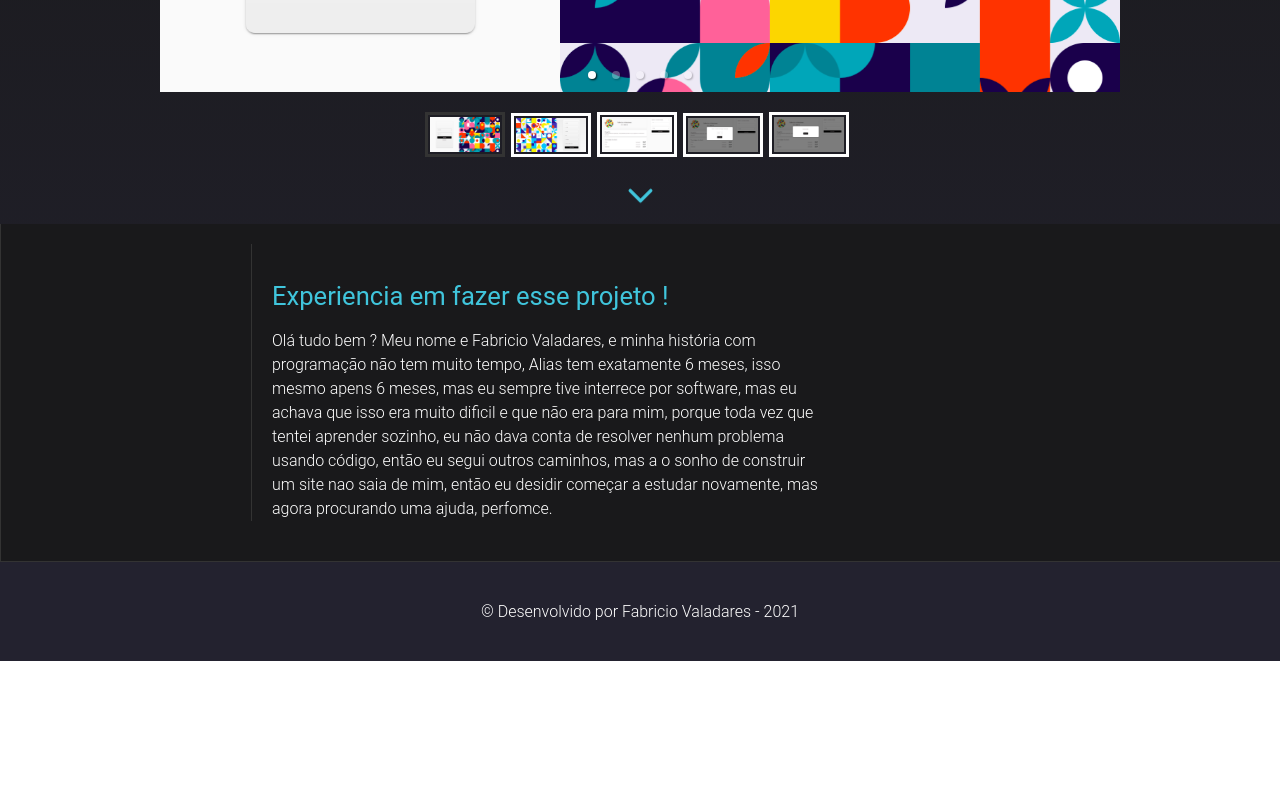
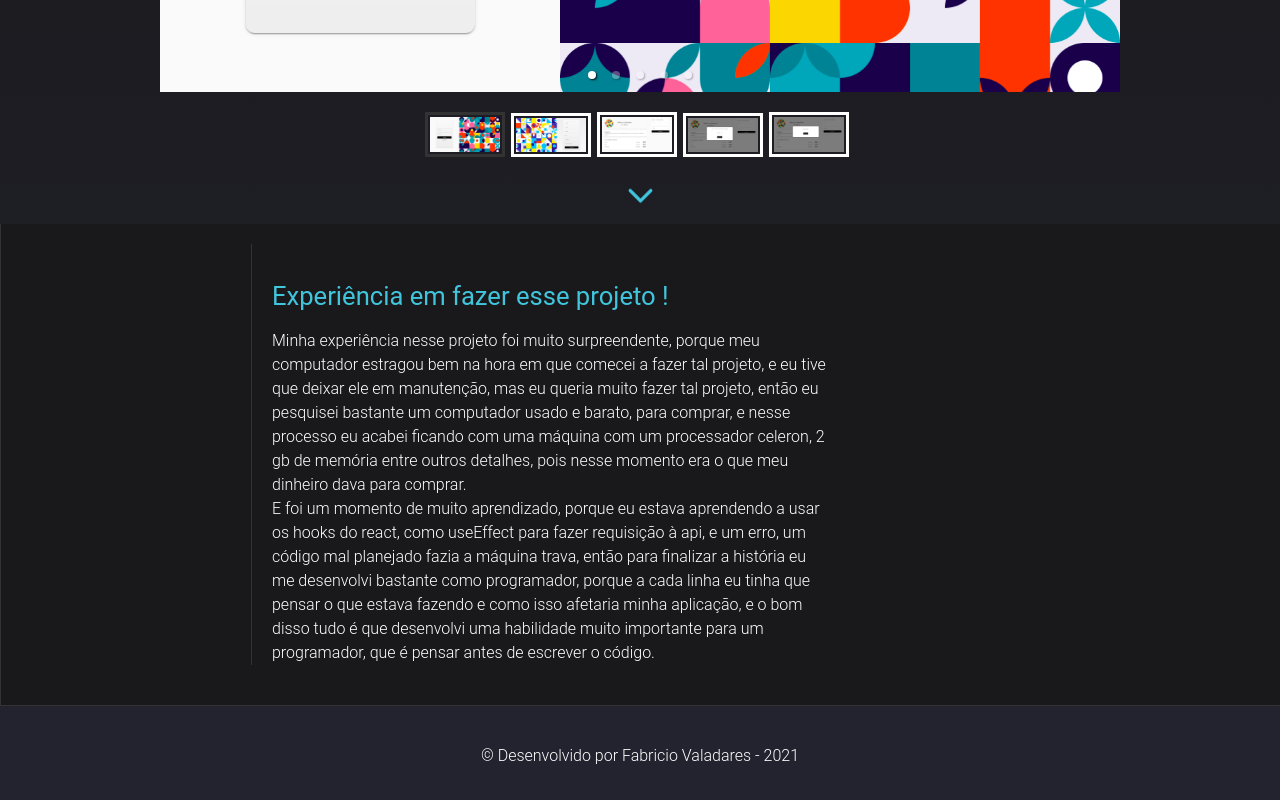
Before and after one commit to Fabricio-valadares/portfolio, a React (Create React App) app: page /kenziehub in a window 1280 px wide. Shown: the part 488-1288 px from the top of the page. Before the commit the page ends 1149 px from the top, so only its background shows below. Built offline with nearby package versions, Linux system fonts and the light colour scheme; a web font is replaced by a local one.

Commit message:
feature: animate in open page home

```diff
--- a/package.json
+++ b/package.json
@@ -8,6 +8,7 @@
     "@testing-library/jest-dom": "^5.11.4",
     "@testing-library/react": "^11.1.0",
     "@testing-library/user-event": "^12.1.10",
+    "framer-motion": "^4.0.3",
     "react": "^17.0.2",
     "react-dom": "^17.0.2",
     "react-icons": "^4.2.0",
--- a/src/components/Aviso/index.jsx
+++ b/src/components/Aviso/index.jsx
@@ -1,16 +1,23 @@
 import { Container, Dow, Animation, Text } from "./styled";
+import { motion } from "framer-motion";
 
 const Aviso = () => {
   return (
+    <motion.div
+      initial={{ translateY: "-100%" }}
+      animate={{ translateY: "0%" }}
+      transition={{ duration: 1 }}
+    >
       <Container>
         <Text style={{ fontWeight: 300, fontVariant: "petite-caps" }}>
-        Mas antes de mostrar alguns projetos que já desenvolvi, quero contar um
-        pouco de como cheguei até aqui !
+          Mas antes de mostrar alguns projetos que já desenvolvi, quero contar
+          um pouco de como cheguei até aqui !
         </Text>
         <Animation>
           <Dow />
         </Animation>
       </Container>
+    </motion.div>
   );
 };
 
--- a/src/components/Header/index.jsx
+++ b/src/components/Header/index.jsx
@@ -11,11 +11,17 @@ import { useHistory } from "react-router-dom";
 import { FiMessageCircle } from "react-icons/fi";
 import CustomizedMenus from "../MenuMobile";
 import SpringModal from "../ModalContact";
+import { motion } from "framer-motion";
 
 const Header = () => {
   const history = useHistory();
 
   return (
+    <motion.div
+      initial={{ translateY: "-100%" }}
+      animate={{ translateY: "0%" }}
+      transition={{ duration: 1 }}
+    >
       <Container>
         <Logo onClick={() => history.push("/")}>F.</Logo>
         <Menu />
@@ -45,6 +51,7 @@ const Header = () => {
         </DivButtonTwo>
         <CustomizedMenus />
       </Container>
+    </motion.div>
   );
 };
 
--- a/src/components/Historia/index.jsx
+++ b/src/components/Historia/index.jsx
@@ -11,6 +11,7 @@ const Historia = () => {
             alt="image-random"
           />
         </DivImage>
+
         <DivText>
           <div
             style={{ margin: "20px 0", fontSize: "1.6rem", color: "#40c5dc" }}
@@ -35,7 +36,7 @@ const Historia = () => {
             <br /> <br /> Meus planos para daqui 5 anos, que seria 2024 e me
             tornar um programador sênior, está liderando uma equipe de
             desenvolvimento e trabalhando com um produto revolucionário, não
-            precisar se um instagram ou uber, mas que seja um produto que faça
+            precisar se um ifood ou uber, mas que seja um produto que faça
             diferença na vida das pessoas.
           </Text>
         </DivText>
--- a/src/components/Sobre/index.jsx
+++ b/src/components/Sobre/index.jsx
@@ -11,10 +11,16 @@ import {
   DivContent,
   DivButton,
 } from "./styled";
+import { motion } from "framer-motion";
 
 const Sobre = () => {
   return (
     <Container>
+      <motion.div
+        initial={{ translateX: "-100%" }}
+        animate={{ translateX: "0%" }}
+        transition={{ duration: 1 }}
+      >
         <DivText>
           <DivContent>
             <Title>Desenvolvedor Front-End</Title>
@@ -36,9 +42,16 @@ const Sobre = () => {
             </DivButton>
           </DivContent>
         </DivText>
+      </motion.div>
+      <motion.div
+        initial={{ translateX: "100%" }}
+        animate={{ translateX: "0%" }}
+        transition={{ duration: 1 }}
+      >
         <DivImage>
           <Image />
         </DivImage>
+      </motion.div>
     </Container>
   );
 };
--- a/src/pages/DevState/index.jsx
+++ b/src/pages/DevState/index.jsx
@@ -59,15 +59,14 @@ const DevState = () => {
             Experiência em fazer esse projeto !
           </div>
           <Text>
-            Olá tudo bem ? Meu nome e Fabricio Valadares, e minha história com
-            programação não tem muito tempo, Alias tem exatamente 6 meses, isso
-            mesmo apens 6 meses, mas eu sempre tive interrece por software, mas
-            eu achava que isso era muito dificil e que não era para mim, porque
-            toda vez que tentei aprender sozinho, eu não dava conta de resolver
-            nenhum problema usando código, então eu segui outros caminhos, mas a
-            o sonho de construir um site nao saia de mim, então eu desidir
-            começar a estudar novamente, mas agora procurando uma ajuda,
-            perfomce.
+            Desenvolver esse projeto foi uma experiência muito boa, porque nele
+            eu aprendi como começar um projeto do zero de uma forma eficiente, e
+            também internalizar que planejar antes de começar escrever qualquer
+            linha código, faz toda diferença durante o desenvolvimento do
+            projeto. E que tal organização proporciona uma diversão durante a
+            construção do software, e que ao contrário um projeto pode se tornar
+            um problema, então planejamento, organização, força de vontade,
+            prazo estabelecido e de extrema importância para a programação.
           </Text>
         </DivText>
       </Card>
--- a/src/pages/Hogwarts/index.jsx
+++ b/src/pages/Hogwarts/index.jsx
@@ -52,15 +52,18 @@ const Hogwarts = () => {
             Experiência em fazer esse projeto !
           </div>
           <Text>
-            Olá tudo bem ? Meu nome e Fabricio Valadares, e minha história com
-            programação não tem muito tempo, Alias tem exatamente 6 meses, isso
-            mesmo apens 6 meses, mas eu sempre tive interrece por software, mas
-            eu achava que isso era muito dificil e que não era para mim, porque
-            toda vez que tentei aprender sozinho, eu não dava conta de resolver
-            nenhum problema usando código, então eu segui outros caminhos, mas a
-            o sonho de construir um site nao saia de mim, então eu desidir
-            começar a estudar novamente, mas agora procurando uma ajuda,
-            perfomce.
+            Minha experiência em fazer esse projeto, foi muito boa, porque nesse
+            momento eu estava aprendendo a fazer o gerenciamento de estado de
+            uma aplicação, e sendo mais específico eu estava aprendendo a usar o
+            redux para fazer tal gerenciamento, e como de costume para qualquer
+            pessoa que começa a estudar o redux, ficar um pouco perdido nos
+            conceitos e super normal, mas com algumas horas estudando você
+            consegue fixar cada idéia do redux e tudo fica uma diversão.
+            <br /> E nesse projeto foi o que aconteceu para mim, no começo eu
+            não sabia bem o que estava fazendo, mas lendo e vendo os erros que
+            eu gerava, fui aprendendo como funciona o redux, e no final fiquei
+            muito feliz, porque eu saí desse projeto entendo o redux e com um
+            projeto legal.
           </Text>
         </DivText>
       </Card>
--- a/src/pages/KenzieHub/index.jsx
+++ b/src/pages/KenzieHub/index.jsx
@@ -49,18 +49,24 @@ const KenzieHub = () => {
           <div
             style={{ margin: "20px 0", fontSize: "1.6rem", color: "#40c5dc" }}
           >
-            Experiencia em fazer esse projeto !
+            Experiência em fazer esse projeto !
           </div>
           <Text>
-            Olá tudo bem ? Meu nome e Fabricio Valadares, e minha história com
-            programação não tem muito tempo, Alias tem exatamente 6 meses, isso
-            mesmo apens 6 meses, mas eu sempre tive interrece por software, mas
-            eu achava que isso era muito dificil e que não era para mim, porque
-            toda vez que tentei aprender sozinho, eu não dava conta de resolver
-            nenhum problema usando código, então eu segui outros caminhos, mas a
-            o sonho de construir um site nao saia de mim, então eu desidir
-            começar a estudar novamente, mas agora procurando uma ajuda,
-            perfomce.
+            Minha experiência nesse projeto foi muito surpreendente, porque meu
+            computador estragou bem na hora em que comecei a fazer tal projeto,
+            e eu tive que deixar ele em manutenção, mas eu queria muito fazer
+            tal projeto, então eu pesquisei bastante um computador usado e
+            barato, para comprar, e nesse processo eu acabei ficando com uma
+            máquina com um processador celeron, 2 gb de memória entre outros
+            detalhes, pois nesse momento era o que meu dinheiro dava para
+            comprar. <br /> E foi um momento de muito aprendizado, porque eu
+            estava aprendendo a usar os hooks do react, como useEffect para
+            fazer requisição à api, e um erro, um código mal planejado fazia a
+            máquina trava, então para finalizar a história eu me desenvolvi
+            bastante como programador, porque a cada linha eu tinha que pensar o
+            que estava fazendo e como isso afetaria minha aplicação, e o bom
+            disso tudo é que desenvolvi uma habilidade muito importante para um
+            programador, que é pensar antes de escrever o código.
           </Text>
         </DivText>
       </Card>
--- a/src/pages/KenzieShop/index.jsx
+++ b/src/pages/KenzieShop/index.jsx
@@ -20,8 +20,8 @@ const KenzieHub = () => {
       <Header />
 
       <MainStyled>
-        <SectionCarousel showStatus={false} useKeyboardArrows={true}>
-          <Carousel>
+        <SectionCarousel>
+          <Carousel showStatus={false} useKeyboardArrows={true}>
             <div>
               <img src="./assets/KenzieShop/kenzieshop1.png" />
             </div>
@@ -43,15 +43,13 @@ const KenzieHub = () => {
             Experiência em fazer esse projeto !
           </div>
           <Text>
-            Olá tudo bem ? Meu nome e Fabricio Valadares, e minha história com
-            programação não tem muito tempo, Alias tem exatamente 6 meses, isso
-            mesmo apens 6 meses, mas eu sempre tive interrece por software, mas
-            eu achava que isso era muito dificil e que não era para mim, porque
-            toda vez que tentei aprender sozinho, eu não dava conta de resolver
-            nenhum problema usando código, então eu segui outros caminhos, mas a
-            o sonho de construir um site nao saia de mim, então eu desidir
-            começar a estudar novamente, mas agora procurando uma ajuda,
-            perfomce.
+            Fazer esse projeto foi uma experiência muito legal, porque a
+            principal função dessa aplicação e persistir os dados dos produtos,
+            que o cliente colocou no carrinho dentro da aplicação, mesmo se ele
+            sair do site os produtos escolhidos continuaram no carrinho, e isso
+            antes de você saber como é feito pode parecer complexo, mas na
+            verdade é muito fácil, então fazer algo que eu vejo em muito site,
+            foi muito empolgante.
           </Text>
         </DivText>
       </Card>
```
Also changed, not shown: 1 other file (tests, documents, lock files or other folders). Lines whose indentation alone changed are shown as unchanged.
